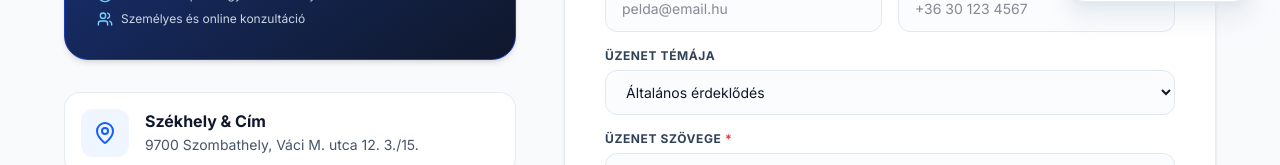
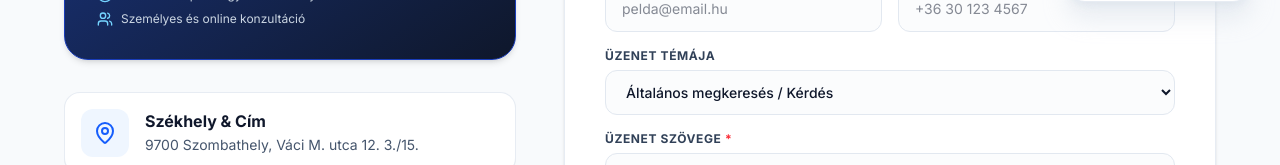
Before and after one commit to pohi99999/pontmas, a Next.js app: page /kapcsolat in a window 1280 px wide. Shown: the part 774-939 px from the top of the page. Built offline with nearby package versions, Linux system fonts and the light colour scheme.

Commit message:
feat(contact): Enhance contact form with service topics and URL query prefill

```diff
--- a/src/components/forms/ContactForm.tsx
+++ b/src/components/forms/ContactForm.tsx
@@ -1,10 +1,14 @@
 "use client";
 
-import React, { useState } from 'react';
+import React, { useState, useEffect, Suspense } from 'react';
+import { useSearchParams } from 'next/navigation';
 import { Send, CheckCircle2, Sparkles, AlertCircle } from 'lucide-react';
 import Button from '@/components/ui/Button';
 
-export default function ContactForm() {
+function ContactFormInner() {
+  const searchParams = useSearchParams();
+  const initialTopic = searchParams?.get('topic') || 'altalanos';
+
   const [formData, setFormData] = useState({
     nev: '',
     email: '',
@@ -12,6 +16,13 @@ export default function ContactForm() {
     tema: 'altalanos',
     uzenet: '',
   });
+
+  useEffect(() => {
+    if (initialTopic) {
+      setFormData(prev => ({ ...prev, tema: initialTopic }));
+    }
+  }, [initialTopic]);
+
   const [isSubmitting, setIsSubmitting] = useState(false);
   const [isSuccess, setIsSuccess] = useState(false);
   const [errorMsg, setErrorMsg] = useState('');
@@ -145,14 +156,17 @@ export default function ContactForm() {
             name="tema"
             value={formData.tema}
             onChange={handleChange}
-            className="w-full px-4 py-3 border border-slate-200 rounded-xl focus:ring-2 focus:ring-blue-600 focus:border-transparent outline-none transition-all text-sm text-slate-900 bg-slate-50/50 cursor-pointer"
+            className="w-full px-4 py-3 border border-slate-200 rounded-xl focus:ring-2 focus:ring-blue-600 focus:border-transparent outline-none transition-all text-sm text-slate-900 bg-slate-50/50 cursor-pointer font-medium"
           >
-            <option value="altalanos">Általános érdeklődés</option>
-            <option value="szulo">Szülői segítségkérés / Szülőklub</option>
-            <option value="aosz">AOSZ Info-Pont tanácsadás</option>
-            <option value="tabor">Nyári tábor és rendezvények</option>
-            <option value="intezmeny">Intézményi együttműködés</option>
-            <option value="tamogatas">Támogatás és Céges CSR</option>
+            <option value="altalanos">Általános megkeresés / Kérdés</option>
+            <option value="mentorszuloi-tanacsadas">Mentorszülői tanácsadás kérése</option>
+            <option value="aosz">AOSZ Info-Pont személyes időpont (Sugár út 9.)</option>
+            <option value="data-applikacio">DATA applikáció letöltési & használati segítség</option>
+            <option value="szakkonyvtar">Szakkönyvtári kölcsönzés</option>
+            <option value="intezmenyi-tanacsadas">Intézményi & iskolai integrációs tájékoztatás</option>
+            <option value="szulo">Szülőklub regisztráció & részvétel</option>
+            <option value="onkentes">Önkéntes segítőnek jelentkezem</option>
+            <option value="tamogatas">Támogatás és Céges adományozás</option>
           </select>
         </div>
 
@@ -188,3 +202,11 @@ export default function ContactForm() {
     </div>
   );
 }
+
+export default function ContactForm() {
+  return (
+    <Suspense fallback={<div className="bg-white rounded-3xl p-8 text-center text-slate-500">Űrlap betöltése...</div>}>
+      <ContactFormInner />
+    </Suspense>
+  );
+}
```
